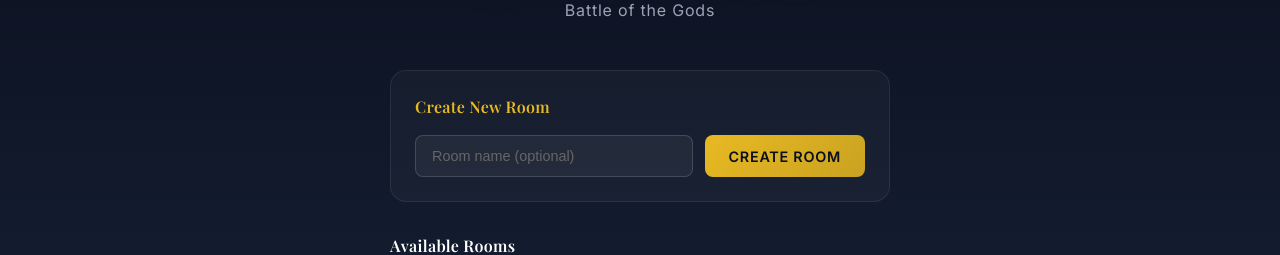
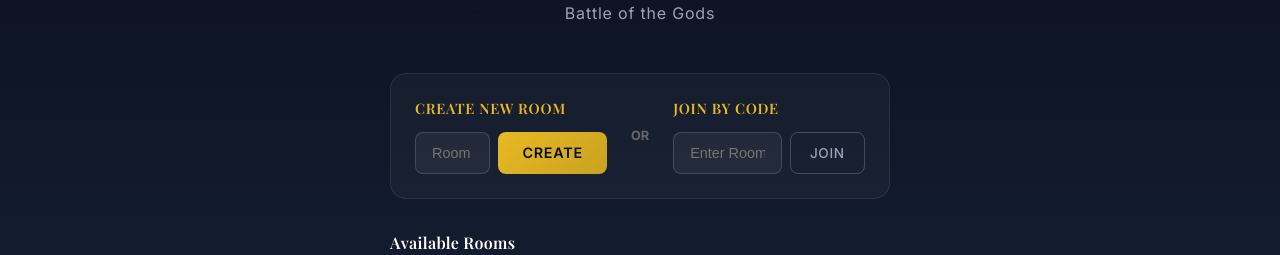
Before and after one commit to emanuelceriana/olympus, a React (Vite) app: page / in a window 1280 px wide. Shown: the part 186-441 px from the top of the page. Built offline with nearby package versions, Linux system fonts and the light colour scheme; no server answers.

Commit message:
feat: Redesign lobby room creation and joining UI with new layout and 'Join by Code' functionality, and refactor card border styling.

```diff
--- a/src/components/Actions.css
+++ b/src/components/Actions.css
@@ -193,9 +193,30 @@
   align-items: center;
   background: rgba(13, 20, 36, 0.8);
   /* Dark background */
-  border: 2px solid #555;
-  /* Default border */
+
+  /* Remove old border */
+  border: none;
+
+  /* Fix for render */
+  box-sizing: border-box;
+  transform: translateZ(0);
+
   overflow: hidden;
+
+  /* Default border color */
+  --card-border: #555;
+}
+
+/* Robust Border Overlay */
+.discarded-preview::after,
+.secret-card .content::after {
+  content: '';
+  position: absolute;
+  inset: 0;
+  border: 2px solid var(--card-border);
+  border-radius: 4px;
+  pointer-events: none;
+  z-index: 20;
 }
 
 .god-object-icon {
@@ -203,6 +224,8 @@
   height: 70%;
   object-fit: contain;
   opacity: 0.8;
+  z-index: 1;
+  /* Ensure icon is below border but above background */
 }
 
 .card-value {
@@ -219,37 +242,37 @@
 /* ==================== GOD COLORS (Borders) ==================== */
 .discarded-preview.pink,
 .content.pink {
-  border-color: #FF69B4;
+  --card-border: #FF69B4;
 }
 
 .discarded-preview.lightblue,
 .content.lightblue {
-  border-color: #4FC3F7;
+  --card-border: #4FC3F7;
 }
 
 .discarded-preview.green,
 .content.green {
-  border-color: #66BB6A;
+  --card-border: #66BB6A;
 }
 
 .discarded-preview.red,
 .content.red {
-  border-color: #EF5350;
+  --card-border: #EF5350;
 }
 
 .discarded-preview.gold,
 .content.gold {
-  border-color: #FFD700;
+  --card-border: #FFD700;
 }
 
 .discarded-preview.purple,
 .content.purple {
-  border-color: #AB47BC;
+  --card-border: #AB47BC;
 }
 
 .discarded-preview.yellow,
 .content.yellow {
-  border-color: #FFEE58;
+  --card-border: #FFEE58;
 }
 
 /* Mobile Adjustments */
--- a/src/components/Lobby.css
+++ b/src/components/Lobby.css
@@ -45,26 +45,40 @@
 }
 
 /* ==================== CREATE ROOM ==================== */
-.create-room-section {
+/* ==================== ACTIONS (Create / Join) ==================== */
+.lobby-actions {
+    display: flex;
+    align-items: stretch;
+    justify-content: space-between;
+    gap: 1rem;
     background: rgba(255, 255, 255, 0.03);
     border: 1px solid rgba(255, 255, 255, 0.08);
     border-radius: 16px;
     padding: 1.5rem;
 }
 
-.create-room-section h3 {
-    margin: 0 0 1rem 0;
-    font-size: 1rem;
-    font-weight: 600;
-    color: #E8B923;
-}
-
-.create-form {
+.action-card {
+    flex: 1;
     display: flex;
+    flex-direction: column;
     gap: 0.75rem;
 }
 
-.create-form input {
+.action-card h3 {
+    margin: 0;
+    font-size: 0.9rem;
+    font-weight: 600;
+    color: #E8B923;
+    text-transform: uppercase;
+    letter-spacing: 0.05em;
+}
+
+.input-group {
+    display: flex;
+    gap: 0.5rem;
+}
+
+.input-group input {
     flex: 1;
     padding: 0.75rem 1rem;
     border-radius: 8px;
@@ -73,16 +87,35 @@
     color: white;
     font-size: 0.9rem;
     transition: all 0.2s ease;
+    width: 100%;
+    /* Ensure full width in flex */
+    min-width: 0;
 }
 
-.create-form input::placeholder {
-    color: #666;
-}
-
-.create-form input:focus {
+.input-group input:focus {
     outline: none;
     border-color: #E8B923;
     box-shadow: 0 0 0 2px rgba(232, 185, 35, 0.2);
+}
+
+.divider-vertical {
+    display: flex;
+    align-items: center;
+    color: #666;
+    font-size: 0.8rem;
+    font-weight: 700;
+    padding: 0 0.5rem;
+}
+
+/* Specific buttons logic is reused from shared classes, but let's refine */
+.btn-join-code {
+    border-color: #22C55E;
+    color: #22C55E;
+}
+
+.btn-join-code:hover {
+    background: #22C55E;
+    color: white;
 }
 
 /* ==================== BUTTONS ==================== */
@@ -320,6 +353,7 @@
         width: 100%;
     }
 }
+
 /* Footer Attribution */
 .lobby-footer {
     margin-top: 2rem;
@@ -338,3 +372,12 @@
     color: var(--color-gold);
     font-weight: 600;
 }
+@media (max-width: 700px) {
+    .lobby-actions {
+        flex-direction: column;
+        gap: 1.5rem;
+    }
+    .divider-vertical {
+        display: none;
+    }
+}
--- a/src/components/Lobby.jsx
+++ b/src/components/Lobby.jsx
@@ -98,12 +98,13 @@ export default function Lobby({ onGameStart }) {
 
         {error && <div className="error-toast">{error}</div>}
 
-        <div className="create-room-section">
+        <div className="lobby-actions">
+          <div className="action-card create-section">
             <h3>Create New Room</h3>
-          <div className="create-form">
+            <div className="input-group">
               <input
                 type="text"
-              placeholder="Room name (optional)"
+                placeholder="Room Name (Optional)"
                 value={roomName}
                 onChange={(e) => setRoomName(e.target.value)}
                 maxLength={20}
@@ -113,8 +114,32 @@ export default function Lobby({ onGameStart }) {
                 onClick={handleCreateRoom}
                 disabled={isCreating}
               >
-              {isCreating ? "Creating..." : "Create Room"}
+                {isCreating ? "..." : "Create"}
               </button>
+            </div>
+          </div>
+
+          <div className="divider-vertical">OR</div>
+
+          <div className="action-card join-section">
+            <h3>Join by Code</h3>
+            <div className="input-group">
+              <input
+                type="text"
+                placeholder="Enter Room Code"
+                id="room-code-input"
+                maxLength={10}
+              />
+              <button
+                className="btn-secondary btn-join-code"
+                onClick={() => {
+                  const val = document.getElementById('room-code-input').value;
+                  if(val) handleJoinRoom(val);
+                }}
+              >
+                Join
+              </button>
+            </div>
           </div>
         </div>
 
```
Lines whose indentation alone changed are shown as unchanged.
